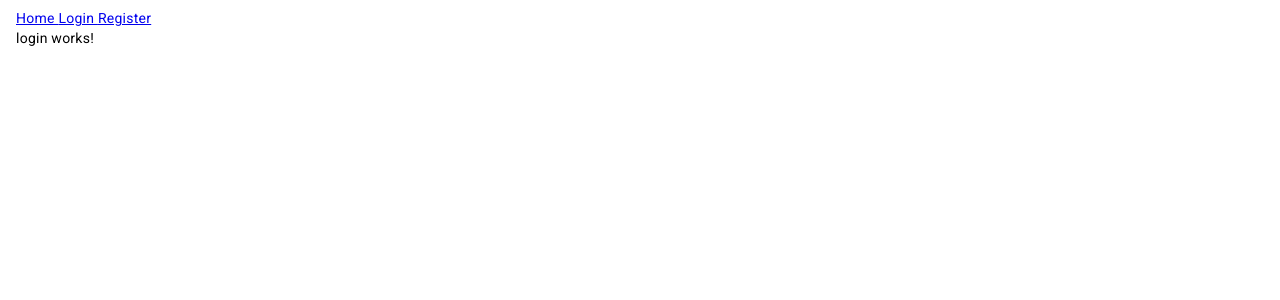
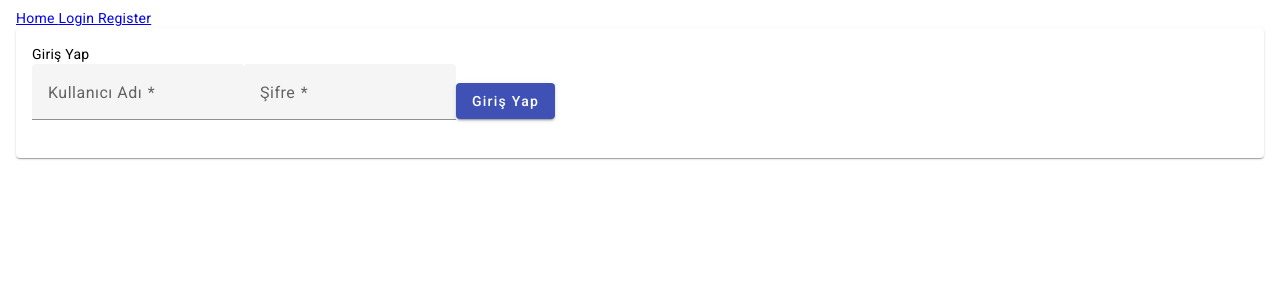
Before and after one commit to frdiersln/angularAuth, an Angular app: page /login in a window 1280 px wide. Shown: the top 300 px of the page. Built offline with nearby package versions, Linux system fonts and the light colour scheme.

Commit message:
login system finished

```diff
--- a/db.json
+++ b/db.json
@@ -5,6 +5,14 @@
       "name": "Ferdi Eraslan",
       "password": "Ax2bxc41*Ax2bxc41*",
       "email": "frdiersln@hotmail.com",
+      "role": "admin",
+      "isActive": "active"
+    },
+    {
+      "id": "user0",
+      "name": "user user",
+      "password": "userPassword*",
+      "email": "user@gmail.com",
       "role": "user",
       "isActive": "active"
     }
--- a/src/app/app.component.html
+++ b/src/app/app.component.html
@@ -8,7 +8,7 @@
 </head>
 <body>
   <router-outlet>
-    <a [routerLink]="['/home']"> Home </a>
+    <a [routerLink]="['']"> Home </a>
     <a [routerLink]="['/login']"> Login </a>
     <a [routerLink]="['/register']"> Register </a>
   </router-outlet>
--- a/src/app/app.module.ts
+++ b/src/app/app.module.ts
@@ -16,6 +16,7 @@ import { UpdatepopupComponent } from './updatepopup/updatepopup.component';
 import { ToastrModule } from 'ngx-toastr';
 import { HttpClientModule } from '@angular/common/http';
 import { MatFormFieldModule } from '@angular/material/form-field';
+import { PagenotfoundComponent } from './pagenotfound/pagenotfound.component';
 
 @NgModule({
   declarations: [
@@ -23,7 +24,8 @@ import { MatFormFieldModule } from '@angular/material/form-field';
     RegisterComponent,
     LoginComponent,
     HomeComponent,
-    UpdatepopupComponent
+    UpdatepopupComponent,
+    PagenotfoundComponent,
   ],
   imports: [
     BrowserModule,
--- a/src/app/guard/auth.guard.ts
+++ b/src/app/guard/auth.guard.ts
@@ -1,5 +1,20 @@
-import { CanActivateFn } from '@angular/router';
+import { Injectable, inject } from '@angular/core';
+import { ActivatedRouteSnapshot, CanActivateFn, Router, RouterStateSnapshot, UrlTree } from '@angular/router';
+import { Observable, of } from 'rxjs';
+import { AuthService } from '../service/auth.service';
+import { ToastrService } from 'ngx-toastr';
 
-export const authGuard: CanActivateFn = (route, state) => {
-  return true;
+export const authGuard: CanActivateFn = (
+  route:ActivatedRouteSnapshot,
+  state:RouterStateSnapshot): Observable<boolean | UrlTree> | Promise<boolean | UrlTree> | boolean | UrlTree => {
+
+  const authService = inject(AuthService);
+  const router = inject(Router);
+
+  if(AuthService.isLoggedIn()){
+    return true;
+  }
+
+  return router.navigate(['/login']);
+
 };
--- a/src/app/login/login.component.html
+++ b/src/app/login/login.component.html
@@ -1 +1,20 @@
-<p>login works!</p>
+<mat-card>
+    <mat-card-header>
+        Giriş Yap
+    </mat-card-header>
+    <mat-card-content>
+        <form [formGroup]="loginForm" (ngSubmit)="proceedLogin()">
+
+            <mat-form-field>
+                <mat-label> Kullanıcı Adı </mat-label>
+                <input matInput formControlName="username">
+            </mat-form-field>
+            <mat-form-field>
+                <mat-label> Şifre </mat-label>
+                <input matInput formControlName="password">
+            </mat-form-field>
+
+            <button mat-raised-button color="primary">Giriş Yap</button>
+        </form>
+    </mat-card-content>
+    </mat-card>
--- a/src/app/login/login.component.ts
+++ b/src/app/login/login.component.ts
@@ -1,4 +1,8 @@
 import { Component } from '@angular/core';
+import { FormBuilder, Validators } from '@angular/forms';
+import { Router } from '@angular/router';
+import { ToastrService } from 'ngx-toastr';
+import { AuthService } from '../service/auth.service';
 
 @Component({
   selector: 'app-login',
@@ -7,4 +11,32 @@ import { Component } from '@angular/core';
 })
 export class LoginComponent {
 
+  constructor(private builder:FormBuilder, private toastr:ToastrService,
+              private service:AuthService, private router:Router){
+                sessionStorage.clear();
 }
+
+userData:any;
+
+loginForm = this.builder.group({
+  username:this.builder.control('', Validators.required),
+  password:this.builder.control('', Validators.required)
+})
+
+proceedLogin(){
+  if(this.loginForm.valid){
+    this.service.getByCode(this.loginForm.value.username).subscribe(res =>{
+      this.userData = res;
+
+      if(this.loginForm.value.password === this.userData.password){
+        sessionStorage.setItem('username', this.userData.id);
+        sessionStorage.setItem('role', this.userData.role);
+        this.router.navigate(['']);
+      }else{
+        this.toastr.error('Kullanıcı adı veya şifre hatalı!');
+      }
+    });
+  }
+}
+
+}
--- /dev/null
+++ b/src/app/pagenotfound/pagenotfound.component.html
@@ -0,0 +1 @@
+<h1>404 | Page Not Found!</h1>
--- a/src/app/register/register.component.ts
+++ b/src/app/register/register.component.ts
@@ -32,7 +32,7 @@ export class RegisterComponent {
         this.router.navigate(['login']);
       });
     }else{
-      this.toastr.warning('Lütfen girdiğiniz bilgileri kontrol ediniz!')
+      this.toastr.warning('Formu doğru doldurduğunuzdan emin olunuz!')
     }
   }
 }
--- a/src/app/service/auth.service.ts
+++ b/src/app/service/auth.service.ts
@@ -25,4 +25,12 @@ export class AuthService {
     return this.http.put(this.apiUrl+'/'+code, inputData);
   }
 
+  static isLoggedIn(){
+    return sessionStorage.getItem('username')!=null;
+  }
+
+  getUserRole(){
+    return sessionStorage.getItem('role')!=null?sessionStorage.getItem('role')?.toString():'';
+  }
+
 }
```
Also changed, not shown: src/app/app-routing.module.ts (+6 -1 lines), src/app/pagenotfound/pagenotfound.component.ts (added, +10 -0 lines), src/app/pagenotfound/pagenotfound.component.scss (added), 1 other file (tests, documents, lock files or other folders).
